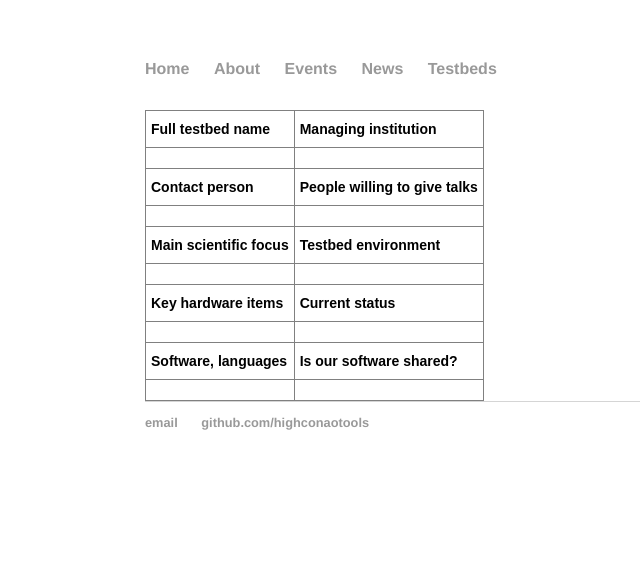
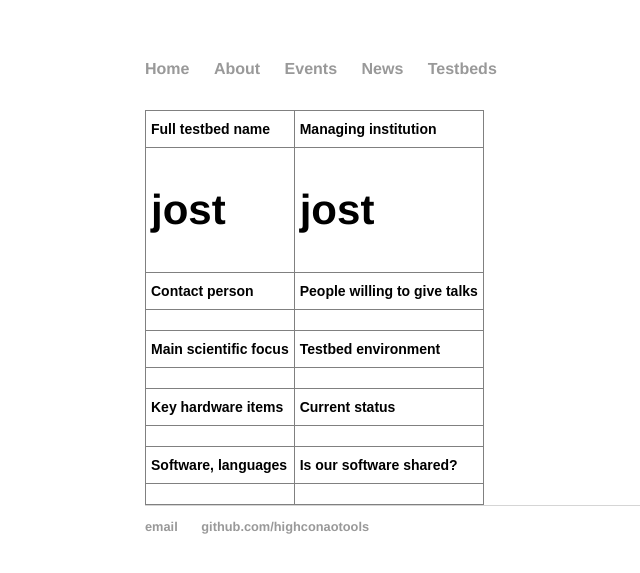
Before and after one commit to highconaotools/highconaotools.github.io, a Jekyll site: the page built from testbeds/jost.html, in a window 1280 px wide. Shown: the top 573 px of the page, without its empty margins (47-687 px from the left). Built offline with Jekyll 4.4.1, drawn with Linux system fonts in a browser that asks for light colours.

Commit message:
Another print test

```diff
--- a/_layouts/testbeds.html
+++ b/_layouts/testbeds.html
@@ -15,8 +15,8 @@
     <th class="tg-0pky"><span style="font-weight:bold">Managing institution</span></th>
   </tr>
   <tr>
-    <td class="tg-0pky"> {{ page.fullname }} </td>
-    <td class="tg-0pky"> {{ page.institute }} </td>
+    <td class="tg-0pky"> {{content }} </td>
+    <td class="tg-0pky"> {{ content }} </td>
   </tr>
   <tr>
     <td class="tg-0pky"><span style="font-weight:bold">Contact person</span></td>
```
